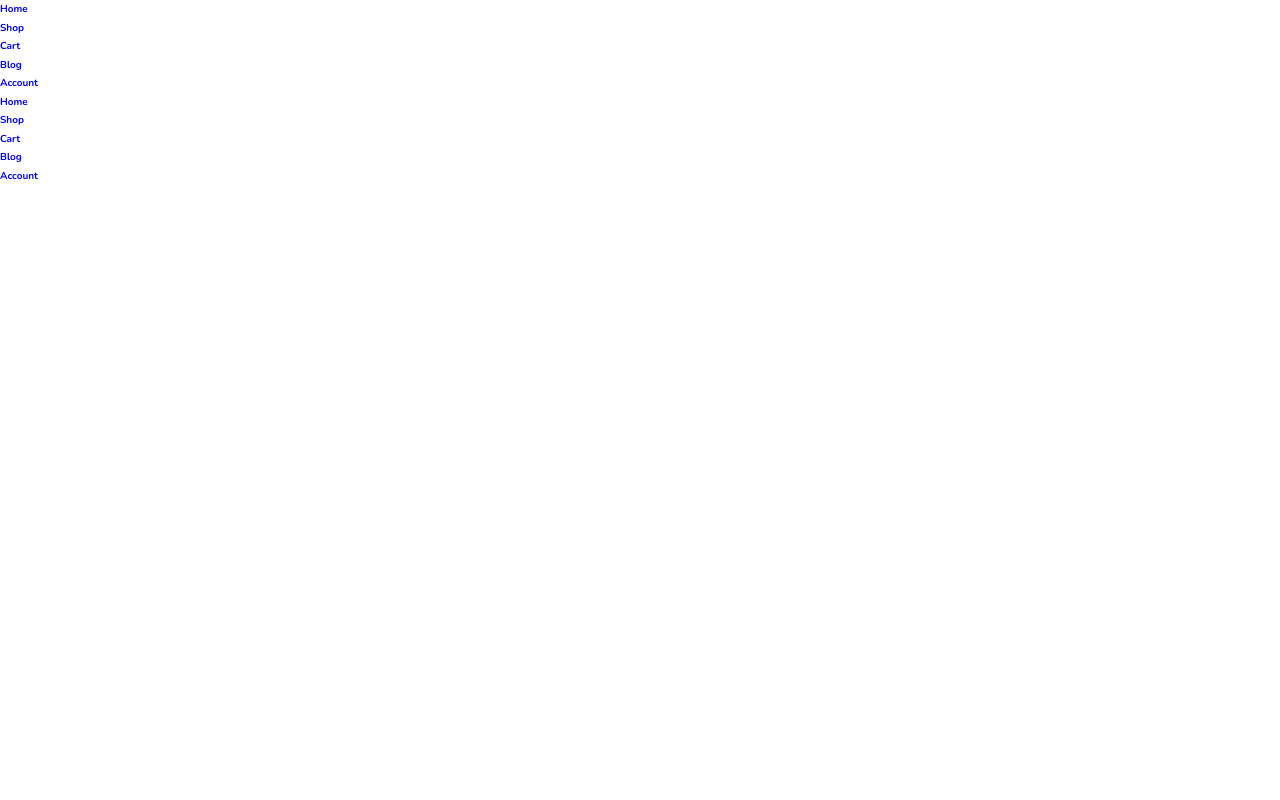
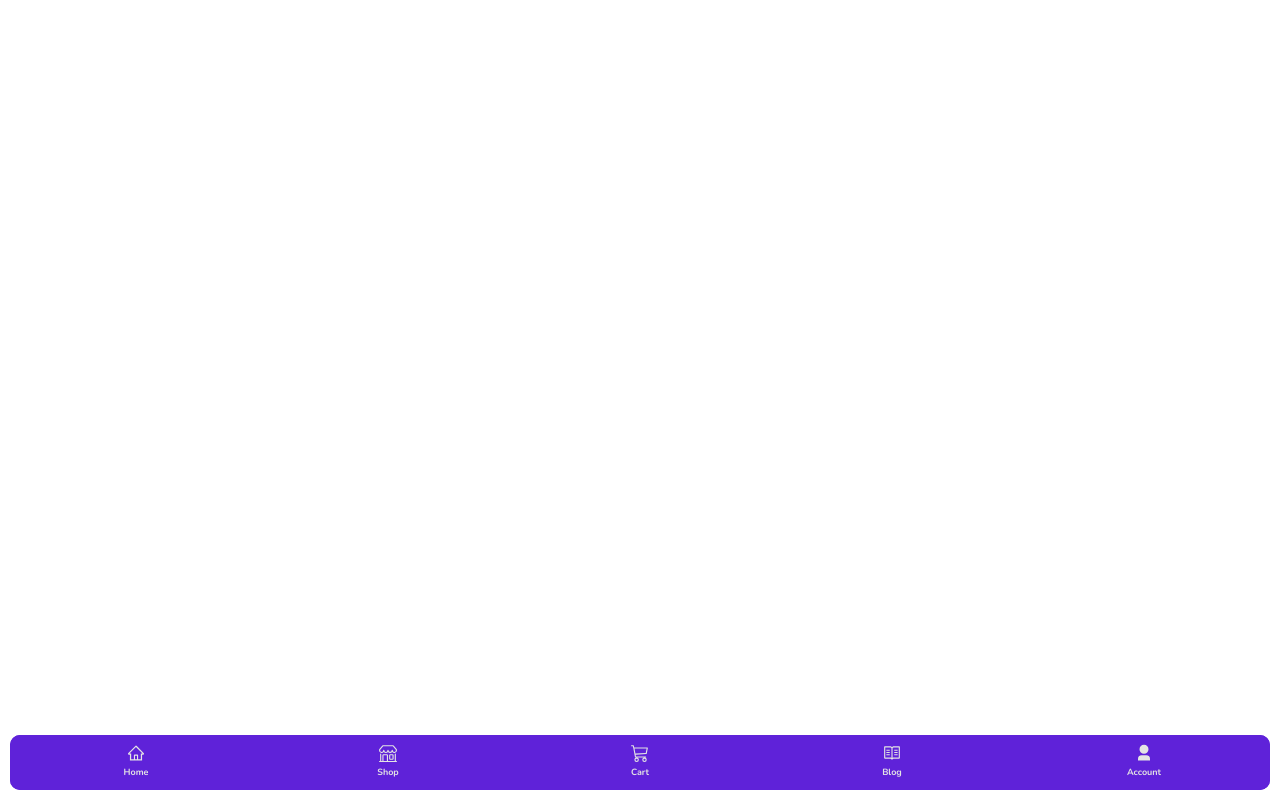
Before and after one commit to Amixengineer/sahardelkash, a Gatsby site: page /components/Navigation in a window 1280 px wide. Built offline with nearby package versions, Linux system fonts and the light colour scheme; Gatsby itself is replaced by a stand-in of ours.

Commit message:
sticky nav component

```diff
--- a/src/pages/components/Navigation.js
+++ b/src/pages/components/Navigation.js
@@ -1,16 +1,111 @@
-import React from 'react';
+import React, { useRef } from 'react';
 import { Link } from 'gatsby';
+import styled from 'styled-components';
+import { AiOutlineHome } from 'react-icons/ai';
+import { BsShop, BsCart3 } from 'react-icons/bs';
+import { RiUser3Fill } from 'react-icons/ri';
+import { VscBook } from 'react-icons/vsc';
 
+const StickyNavBottomForMobile = styled.nav`
+  position: fixed;
+  width: calc(100% - 20px);
+  right: 10px;
+  border-radius: 10px;
+  bottom: 10px;
+  height: 55px;
+  background-color: var(--primary-color);
+  overflow: hidden;
+  & .active-page {
+    background-color: var(--secondary-color);
+    height: 40px;
+    width: 40px;
+    position: absolute;
+    top: 50%;
+    right: 100%;
+    transform: translateY(-50%) translateX(-50%);
+    transition: all 500ms ease-in-out;
+    z-index: -1;
+    border-radius: 5px;
+  }
+  & ul {
+    display: grid;
+    grid-template-columns: repeat(5, 1fr);
+    height: 100%;
+  }
+  & a {
+    color: var(--grey);
+    font-size: 0.9rem;
+    height: 100%;
+    width: 100%;
+    display: flex;
+    flex-direction: column;
+    justify-content: center;
+    align-items: center;
+    svg {
+      width: 1.8rem;
+      height: 1.8rem;
+      margin-bottom: 3px;
+    }
+    &[aria-current='page'] {
+      span {
+        color: #fff;
+        font-weight: bolder;
+        transition: color 500ms ease-in-out;
+      }
+      svg {
+        fill: #fff;
+        transition: fill 500ms ease-in-out;
+      }
+    }
+  }
+`;
 export default function Navigation() {
+  const activePageRef = useRef();
+  const handleActivePage = ({ currentTarget }) => {
+    const { left, width } = currentTarget.getBoundingClientRect();
+    activePageRef.current.style.left = `${left - 10 + width / 2}px`;
+    activePageRef.current.style.transition = `all 500ms ease-in-out`;
+  };
+
   return (
-    <nav>
+    <StickyNavBottomForMobile>
+      <div
+        ref={activePageRef}
+        style={{ left: '-10%' }}
+        className="active-page"
+      />
       <ul>
-        <li> <Link to="/">home</Link> </li>
-        <li> <Link to="/course">shop</Link> </li>
-        <li> <Link to="/cart">cart</Link> </li>
-        <li> <Link to="/blog">blog</Link> </li>
-        <li> <Link to="/account">account</Link> </li>
+        <li>
+          <Link onClick={handleActivePage} to="/">
+            <AiOutlineHome />
+            <span>home</span>
+          </Link>
+        </li>
+        <li>
+          <Link onClick={handleActivePage} to="/course">
+            <BsShop />
+            <span>shop</span>
+          </Link>
+        </li>
+        <li>
+          <Link onClick={handleActivePage} to="/cart">
+            <BsCart3 />
+            <span>cart</span>
+          </Link>
+        </li>
+        <li>
+          <Link onClick={handleActivePage} to="/blog">
+            <VscBook />
+            <span>blog</span>
+          </Link>
+        </li>
+        <li>
+          <Link onClick={handleActivePage} to="/account">
+            <RiUser3Fill />
+            <span>Account</span>
+          </Link>
+        </li>
       </ul>
-    </nav>
-  )
+    </StickyNavBottomForMobile>
+  );
 }
```
